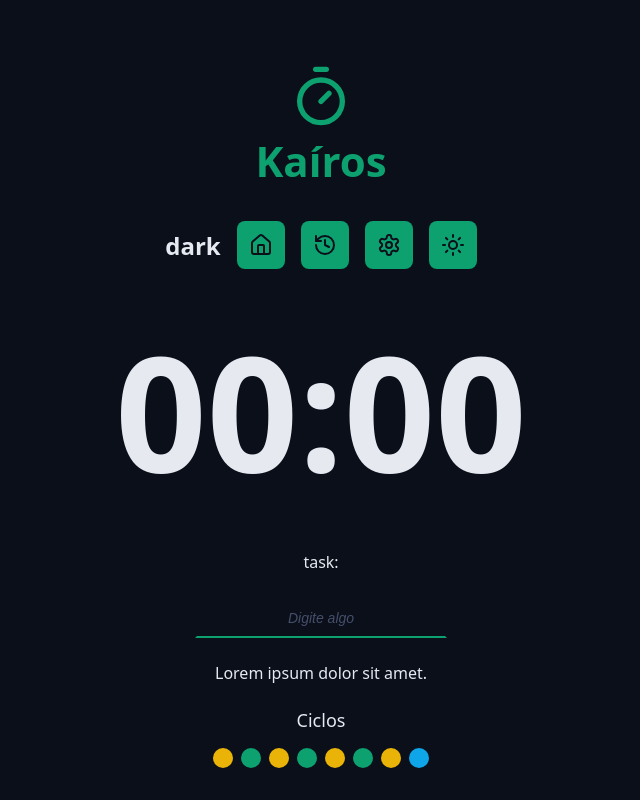
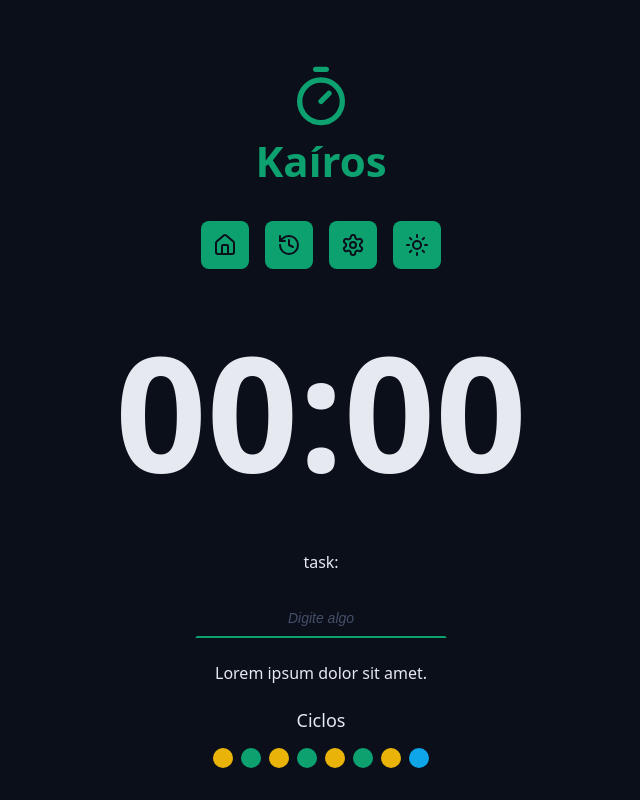
Before and after one commit to LuisAraujo-Dev/kairos-pomodoro, a React (Vite) app: page / in a window 1280 px wide. Shown: the top 800 px of the page, without its empty margins (319-959 px from the left). Built offline with nearby package versions, Linux system fonts and the light colour scheme.

Commit message:
feat: useEffect for theme

```diff
--- a/src/components/Menu/index.tsx
+++ b/src/components/Menu/index.tsx
@@ -1,6 +1,6 @@
 import { HistoryIcon, HouseIcon, SettingsIcon, SunIcon } from "lucide-react";
 import styles from "./styles.module.css";
-import { useState } from 'react'
+import { useEffect, useState } from 'react'
 
 type AvailableThemes = "dark" | "light";
 
@@ -12,17 +12,19 @@ export function Menu() {
   ) {
     event.preventDefault();
 
-    console.log("Clicado", Date.now());
-
     setTheme((prevTheme) => {
       const nextTheme = prevTheme === "dark" ? "light" : "dark";
       return nextTheme;
     });
   }
 
+  useEffect(() => {
+    console.log('Theme mudou', theme)
+    document.documentElement.setAttribute('data-theme', theme)
+  },[theme])
+
   return (
     <nav className={styles.menu}>
-      <h1>{theme}</h1>
       <a
         href="#"
         className={styles.menuLink}
```
